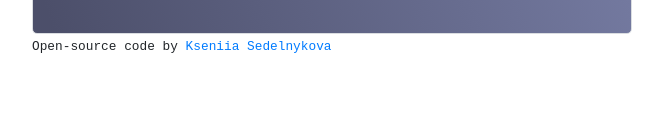
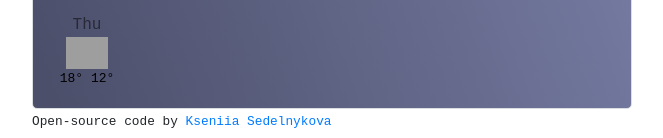
Before and after one commit to KseniiaSeedelnykova/weather-application, a plain HTML site: page index.html in a window 1280 px wide. Shown: the part 195-333 px from the top of the page, without its empty margins (308-971 px from the left). Drawn offline with nearby package versions, Linux system fonts and the light colour scheme; no server answers; grey boxes are pictures that could not be loaded.

Commit message:
CSS part

```diff
--- a/index.html
+++ b/index.html
@@ -65,6 +65,26 @@
               </div>
             </div>
           </div>
+          <div class="weather-forecast">
+            <div class="row">
+              <div class="col-2">
+                <div class="weather-forecast-date">Thu</div>
+                <img
+                  src="http://openweathermap.org/img/wn/01d@2x.png"
+                  alt=""
+                  width="42"
+                />
+                <div class="weather-forecast-temperature">
+                  <span class="weather-forecast-temperature-max"></span>
+                    18°
+                  </span>
+                  <span class="weather-forecast-temperature-min"></span>
+                  12°
+                  </span>
+                </div>
+              </div>
+            </div>
+          </div>
         </div>
         <small>
           Open-source code by
--- a/style.css
+++ b/style.css
@@ -76,3 +76,22 @@ li:first-letter {
 .weather-temperature .active:hover {
   text-decoration: none;
 }
+
+.weather-forecast {
+  margin-top: 20px;
+  text-align: center;
+  color: black;
+}
+
+.weather-forecast-date {
+  font-size: 16px;
+  opacity: 0.5;
+}
+
+.weather-forecast-temperature-min {
+  opacity: 0.5;
+}
+
+.weather-forecast-temperature {
+  font-size: 13px;
+}
```
